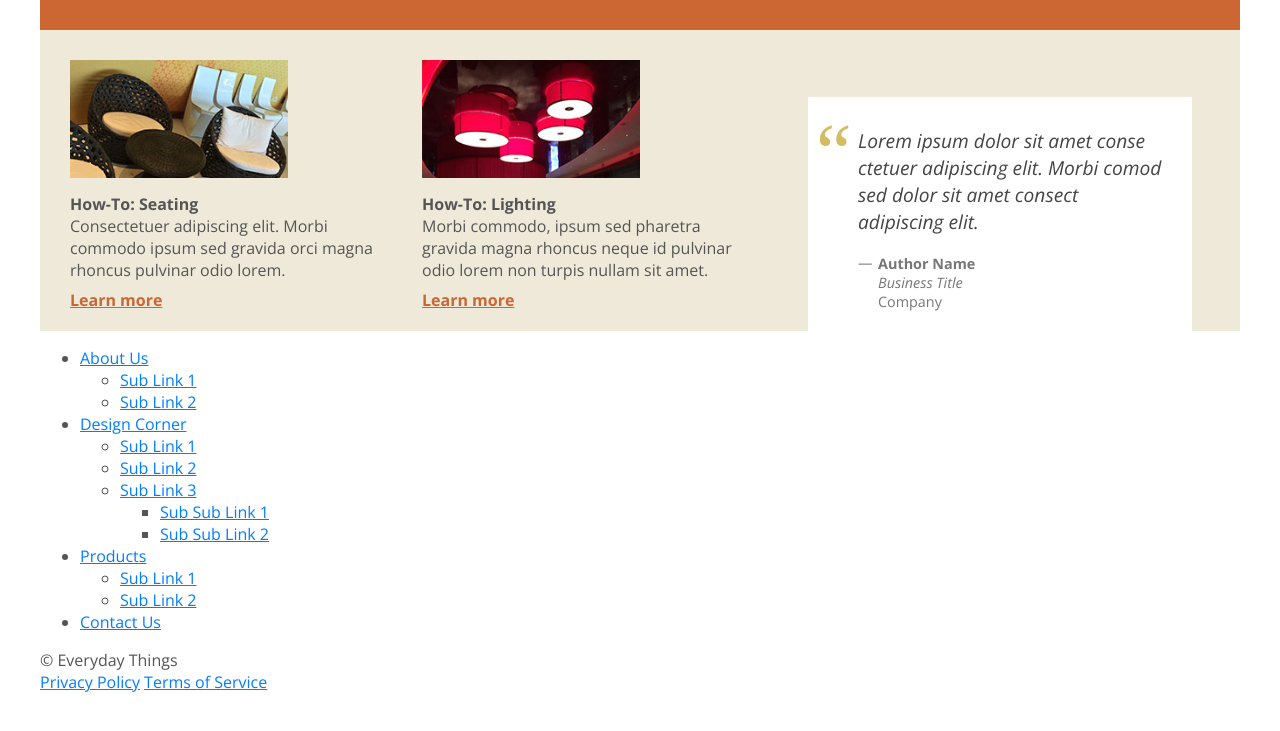
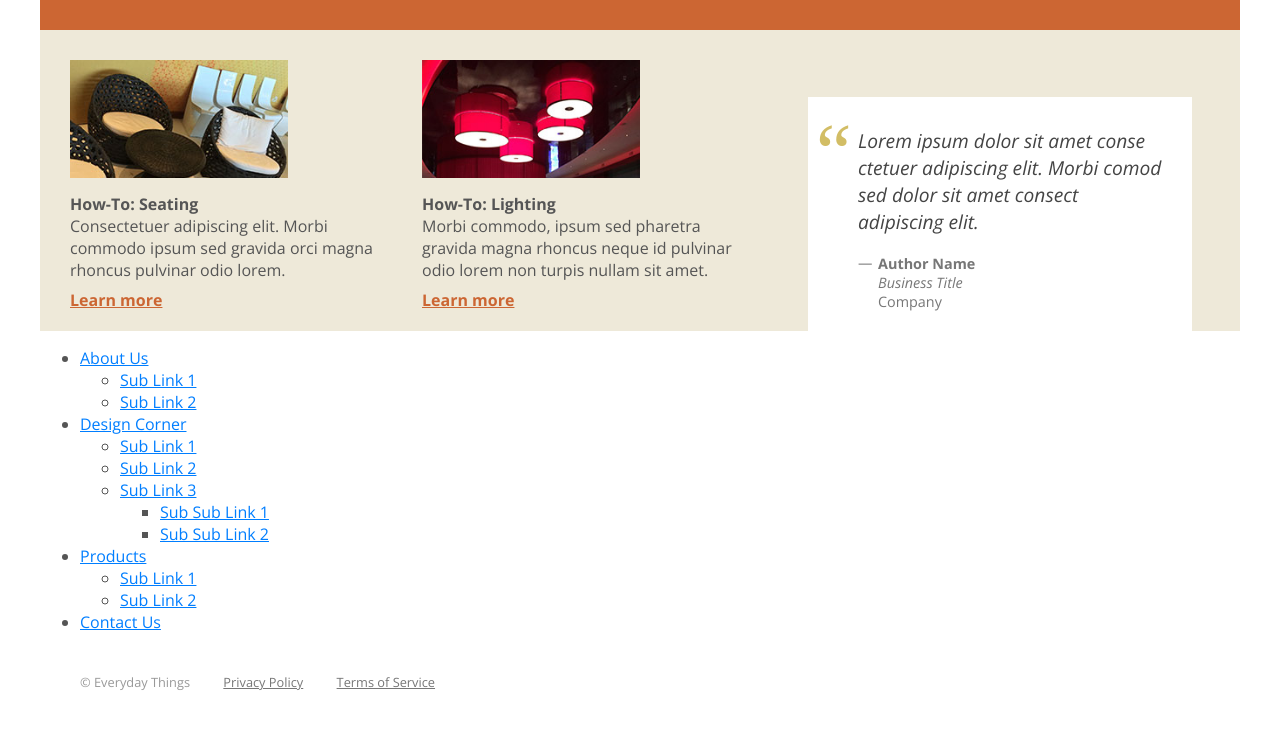
Before and after one commit to nerdguy-lab/creating-responsive-web-design, a plain HTML site: page index.html in a window 1280 px wide. Shown: the part 972-1703 px from the top of the page. Before the commit the page ends 1665 px from the top, so only its background shows below. Drawn offline with nearby package versions, Linux system fonts and the light colour scheme.

Commit message:
Styling the footer.

```diff
--- a/css/screen.css
+++ b/css/screen.css
@@ -254,3 +254,29 @@ section.how-to blockquote p.credit::before {
     top: -1px;
     left: 0;
 }
+
+/* Footer  */
+footer {
+    font-size: .8em;
+    margin: 40px;
+    color: #999;
+}
+
+footer .content {
+    display: inline;
+}
+
+footer a {
+    margin-left: 30px;
+    color: #777;
+}
+
+footer a:visited {
+    margin-left: 30px;
+    color: #777;
+}
+
+footer a:hover {
+    margin-left: 30px;
+    color: #000;
+}
```
